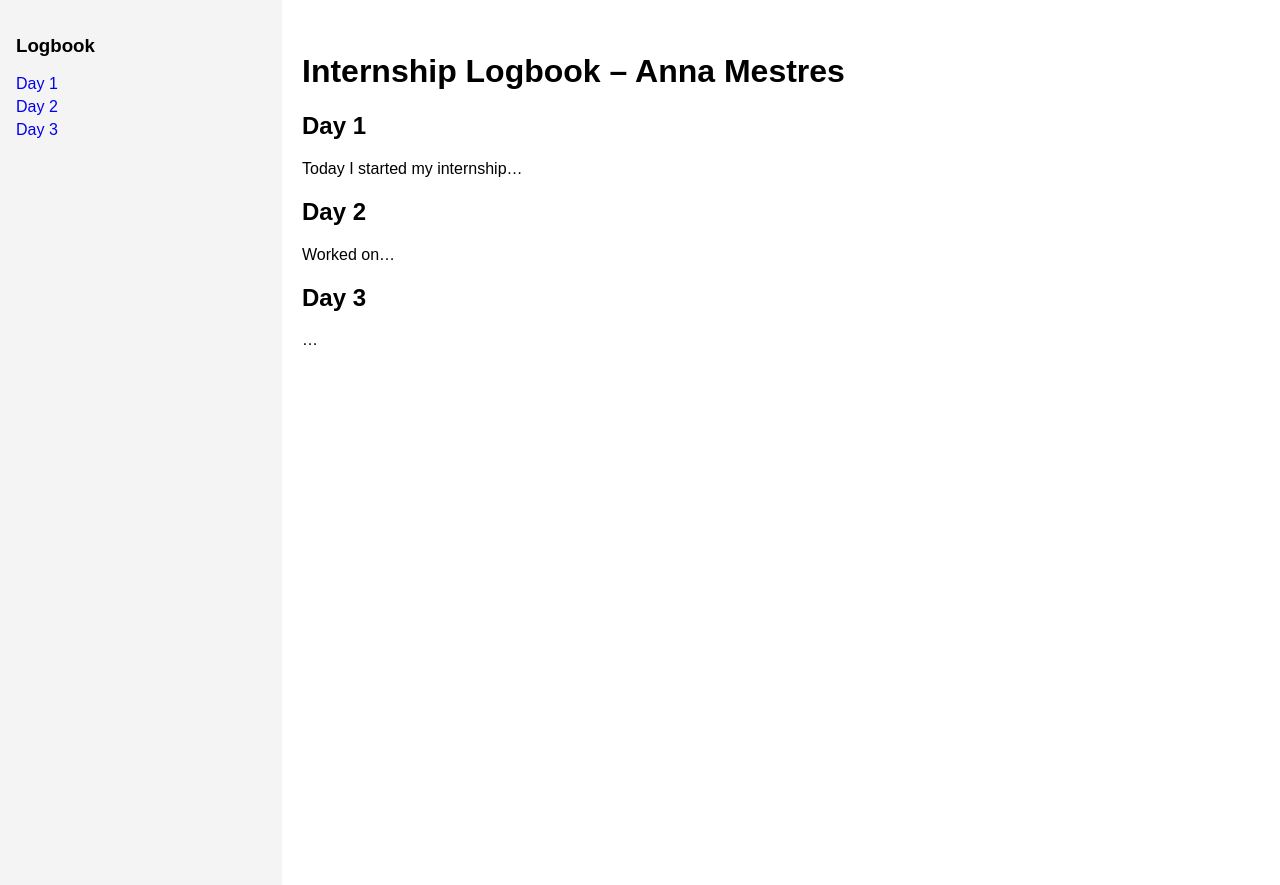
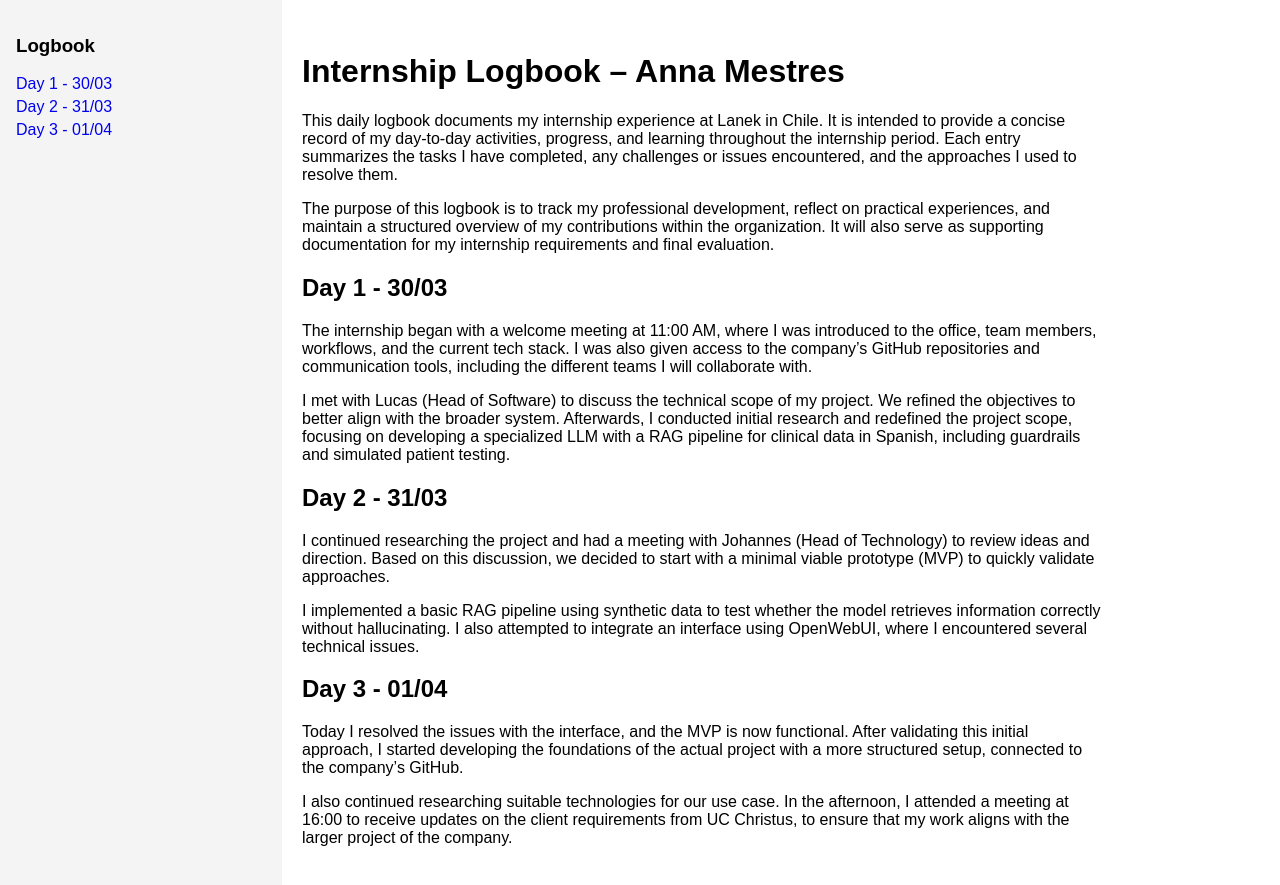
Before and after one commit to mestresanna/Internship, a Jekyll site: the page built from index.md, in a window 1280 px wide. Shown: the top 885 px of the page. Built offline with Jekyll 4.4.1, drawn with Linux system fonts in a browser that asks for light colours.

Commit message:
added first days

```diff
--- a/_layouts/logbook.html
+++ b/_layouts/logbook.html
@@ -36,9 +36,9 @@
   <body>
     <nav>
       <h3>Logbook</h3>
-      <a href="#day1">Day 1</a>
-      <a href="#day2">Day 2</a>
-      <a href="#day3">Day 3</a>
+      <a href="#day1">Day 1 - 30/03 </a>
+      <a href="#day2">Day 2 - 31/03 </a>
+      <a href="#day3">Day 3 - 01/04 </a>
     </nav>
 
     <main>{{ content }}</main>
--- a/index.md
+++ b/index.md
@@ -5,14 +5,24 @@ title: Logbook
 
 # Internship Logbook – Anna Mestres
 
-## Day 1 {#day1}
+This daily logbook documents my internship experience at Lanek in Chile. It is intended to provide a concise record of my day-to-day activities, progress, and learning throughout the internship period. Each entry summarizes the tasks I have completed, any challenges or issues encountered, and the approaches I used to resolve them.
 
-Today I started my internship...
+The purpose of this logbook is to track my professional development, reflect on practical experiences, and maintain a structured overview of my contributions within the organization. It will also serve as supporting documentation for my internship requirements and final evaluation.
 
-## Day 2 {#day2}
+## Day 1 - 30/03 {#day1}
 
-Worked on...
+The internship began with a welcome meeting at 11:00 AM, where I was introduced to the office, team members, workflows, and the current tech stack. I was also given access to the company’s GitHub repositories and communication tools, including the different teams I will collaborate with.
 
-## Day 3 {#day3}
+I met with Lucas (Head of Software) to discuss the technical scope of my project. We refined the objectives to better align with the broader system. Afterwards, I conducted initial research and redefined the project scope, focusing on developing a specialized LLM with a RAG pipeline for clinical data in Spanish, including guardrails and simulated patient testing.
 
-...
+## Day 2 - 31/03 {#day2}
+
+I continued researching the project and had a meeting with Johannes (Head of Technology) to review ideas and direction. Based on this discussion, we decided to start with a minimal viable prototype (MVP) to quickly validate approaches.
+
+I implemented a basic RAG pipeline using synthetic data to test whether the model retrieves information correctly without hallucinating. I also attempted to integrate an interface using OpenWebUI, where I encountered several technical issues.
+
+## Day 3 - 01/04 {#day3}
+
+Today I resolved the issues with the interface, and the MVP is now functional. After validating this initial approach, I started developing the foundations of the actual project with a more structured setup, connected to the company’s GitHub.
+
+I also continued researching suitable technologies for our use case. In the afternoon, I attended a meeting at 16:00 to receive updates on the client requirements from UC Christus, to ensure that my work aligns with the larger project of the company.
```
Also changed, not shown: day1.md (deleted, +0 -6 lines), day2.md (deleted, +0 -6 lines).
